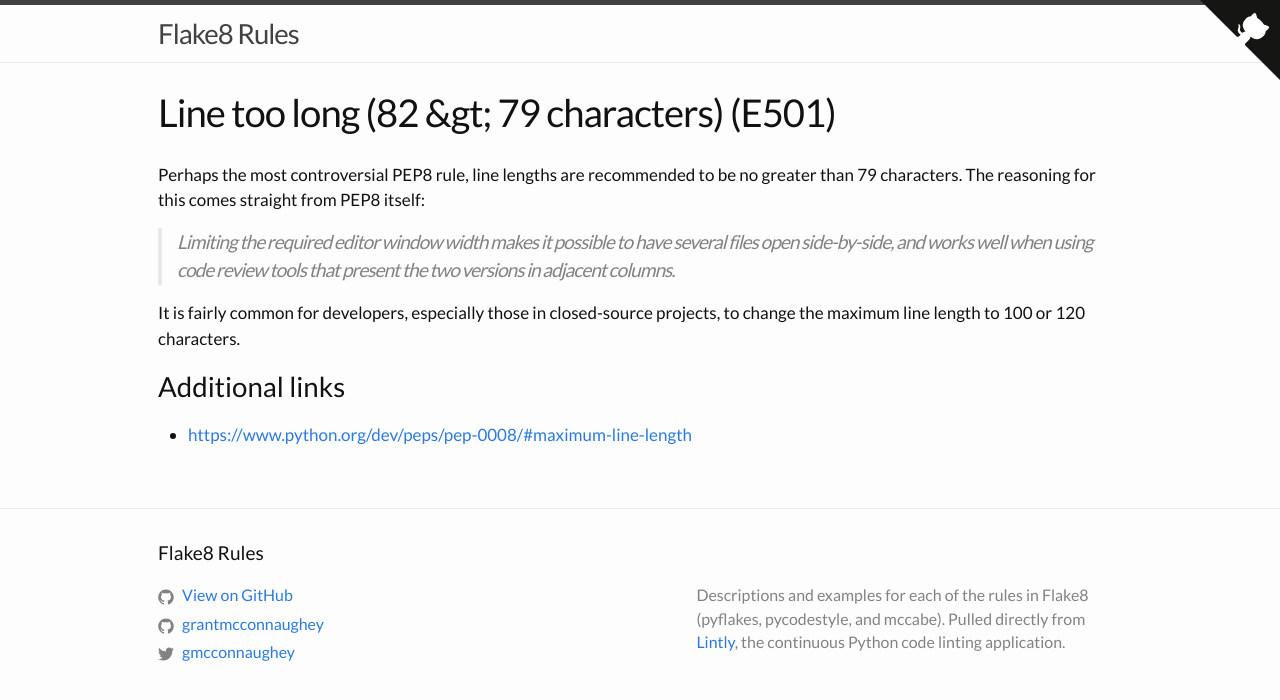
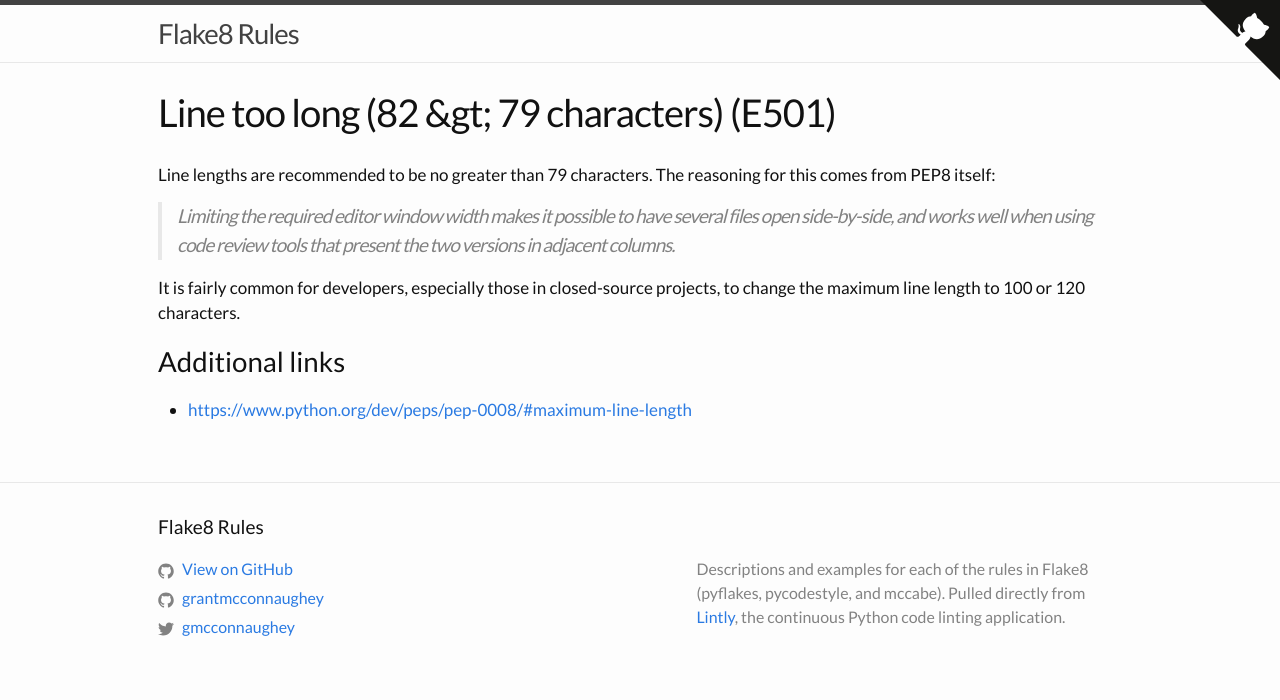
Before and after one commit to grantmcconnaughey/Flake8Rules, a Jekyll site: the page built from _rules/E501.md, in a window 1280 px wide. Shown: the top 700 px of the page. Built offline with Jekyll 4.4.1, drawn with Linux system fonts in a browser that asks for light colours.

```diff
--- a/_rules/E501.md
+++ b/_rules/E501.md
@@ -6,7 +6,7 @@
   - https://www.python.org/dev/peps/pep-0008/#maximum-line-length
 ---
 
-Perhaps the most controversial PEP8 rule, line lengths are recommended to be no greater than 79 characters. The reasoning for this comes straight from PEP8 itself:
+Line lengths are recommended to be no greater than 79 characters. The reasoning for this comes from PEP8 itself:
 
 > Limiting the required editor window width makes it possible to have several files open side-by-side, and works well when using code review tools that present the two versions in adjacent columns.
 
```
Also changed, not shown: _rules/W605.md (added, +22 -0 lines).
